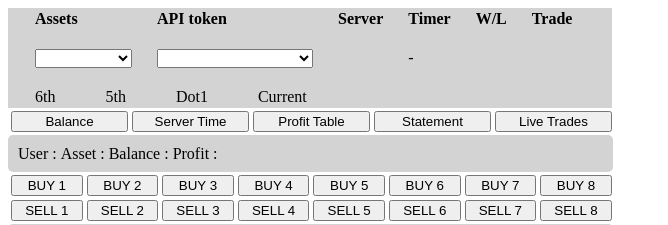
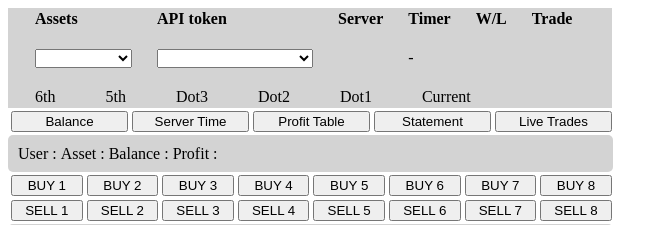
Before and after one commit to jentino/povertyalleviator, a PHP site: page / in a window 1280 px wide. Shown: the top 225 px of the page, without its empty margins (0-668 px from the left). Run offline with PHP 8.4, Linux system fonts and the light colour scheme.

Commit message:
added all signals on dash

```diff
--- a/includes/dot_dbupdate.php
+++ b/includes/dot_dbupdate.php
@@ -16,6 +16,8 @@ $candle1 = $_GET['candle1'];
 $candle5 = $_GET['candle5'];
 $candle6 = $_GET['candle6'];
 $dot1 = $_GET['dot1'];
+$dot2 = $_GET['dot2'];
+$dot3 = $_GET['dot3'];
 
 //$sql = "INSERT INTO tbl_dots (dot_dir) VALUES ('$dot_name') WHERE dot_id='1';
 
@@ -23,7 +25,7 @@ $dot1 = $_GET['dot1'];
 
 //$sql = "INSERT INTO tbl_dots (dot_dir) VALUES ('$dot_name') WHERE dot_id='1';
 
-$sql = "UPDATE tblsignals SET candle1='$candle1', candle5='$candle5', candle6='$candle6', dot1='$dot1' WHERE candle_id=1";
+$sql = "UPDATE tblsignals SET candle1='$candle1', candle5='$candle5', candle6='$candle6', dot1='$dot1', dot2='$dot2', dot3='$dot3' WHERE candle_id=1";
 
 if ($conn->query($sql) === TRUE) {
     echo "sql executed successfully.<br>";
--- a/index.php
+++ b/index.php
@@ -151,6 +151,21 @@
 	  		<div id="candle5"></div>
 	  	</div>
 
+
+	  	<div id="right">
+	  		<div>Dot3</div>
+	  	</div>
+	  	<div id="right">
+	  		<div id="dot3"></div>
+	  	</div>
+
+	  	<div id="right">
+	  		<div>Dot2</div>
+	  	</div>
+	  	<div id="right">
+	  		<div id="dot2"></div>
+	  	</div>
+
 	  	<div id="right">
 	  		<div>Dot1</div>
 	  	</div>
--- a/js/mt5candlealerter.js
+++ b/js/mt5candlealerter.js
@@ -5,21 +5,21 @@ function dot_update(dbgindex)
 
 //if(countdiv==10) countdiv=1;
 
-  if(dbgindex==1){
+  if(dbgindex== 1){
 
     var display_div_id = "candle1";
     var data = "candle_id=candle1";
     var green = "greencandle";
     var red = "redcandle";
 
-  } else if (dbgindex ==2) {
+  } else if (dbgindex == 2) {
 
     var display_div_id = "candle6";
     var data = "candle_id=candle6";
     var green = "greencandle";
     var red = "redcandle";
   }
-    else if (dbgindex ==3) {
+    else if (dbgindex == 3) {
 
     var display_div_id = "candle5";
     var data = "candle_id=candle5";
@@ -27,10 +27,26 @@ function dot_update(dbgindex)
     var red = "redcandle";
   }
 
-    else if (dbgindex ==4) {
+    else if (dbgindex == 4) {
 
     var display_div_id = "dot1";
     var data = "candle_id=dot1";
+    var green = "greendot";
+    var red = "reddot";
+  }
+
+  else if (dbgindex == 5) {
+
+    var display_div_id = "dot2";
+    var data = "candle_id=dot2";
+    var green = "greendot";
+    var red = "reddot";
+  }
+
+  else if (dbgindex == 6) {
+
+    var display_div_id = "dot3";
+    var data = "candle_id=dot3";
     var green = "greendot";
     var red = "reddot";
   }
@@ -86,6 +102,8 @@ function onCandleTimer() {
   dot_update(2);
   dot_update(3);
   dot_update(4);
+  dot_update(5);
+  dot_update(6);
 
   if (ii < 0) {
     ii = 300000;
```
